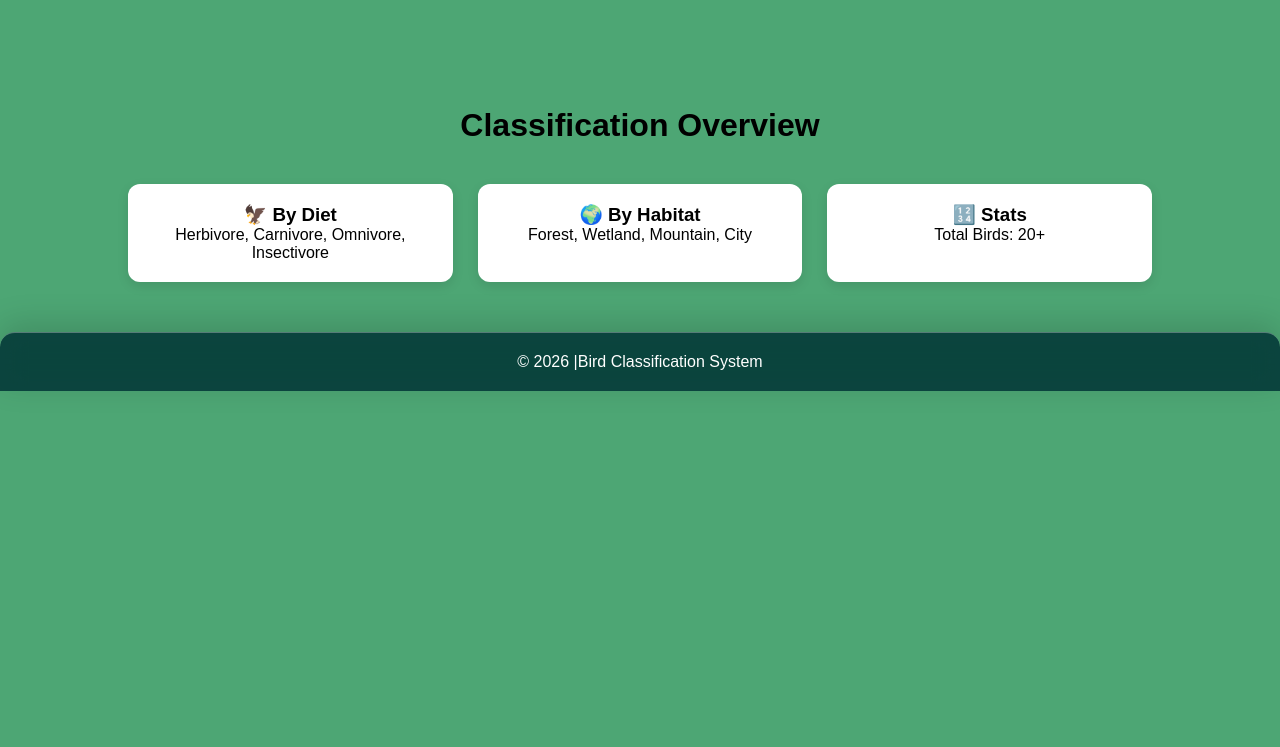
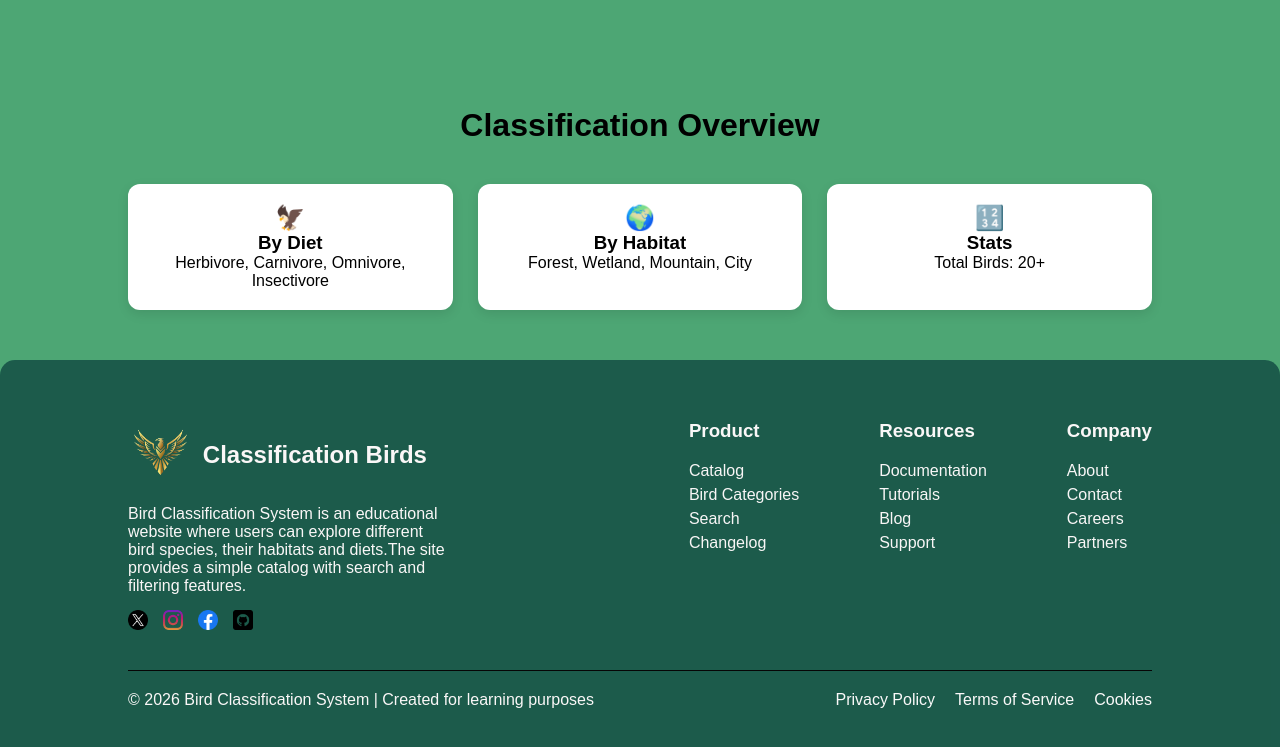
Before and after one commit to Shax200416/bird-website, a plain HTML site: page index.html in a window 1280 px wide. Shown: the part 493-1240 px from the top of the page. Before the commit the page ends 884 px from the top, so only its background shows below. Drawn offline with Linux system fonts and the light colour scheme.

Commit message:
Update site

```diff
--- a/css/style.css
+++ b/css/style.css
@@ -94,6 +94,7 @@ body {
   height:350px;
   overflow:hidden;
   cursor:pointer;
+  border-radius:10px;
 }
 
 .hero-image img{
@@ -147,29 +148,116 @@ body {
   text-align: center;
 }
 
-footer {
-    text-align: center;
-    padding: 20px 0;
-    background: rgba(2, 51, 54, 0.85);
-    backdrop-filter: blur(12px) saturate(120%);
-    -webkit-backdrop-filter: blur(12px) saturate(120%);
-    border-top: 1px solid rgba(255, 255, 255, 0.3);
-    box-shadow: 0 -8px 32px rgba(0, 0, 0, 0.15);
-    border-radius: 15px 15px 0 0;
-
-    color: #fff;
-    font-weight: 500;
-    transition: background 0.3s ease, box-shadow 0.3s ease;
+.footer{
+background: rgba(2, 51, 54, 0.65);
+border-radius:15px 15px 0 0 ;
+padding:60px 10%;
+color:#faf7f7;
 }
 
-footer a {
-    color: #fff;
-    text-decoration: none;
-    transition: color 0.3s ease;
+.footer-top{
+display:flex;
+justify-content:space-between;
+gap:60px;
+margin-bottom:40px;
 }
 
-footer a:hover {
-    color: #4DA674;
+.footer-brand{
+max-width:320px;
+}
+
+.logo-area{
+display:flex;
+align-items:center;
+gap:10px;
+margin-bottom:15px;
+}
+
+.footer-logo{
+height:35px;
+}
+
+.social-icons{
+margin-top:15px;
+display:flex;
+gap:15px;
+}
+
+.social-icons a{
+display:flex;
+align-items:center;
+justify-content:center;
+}
+
+.social-icons img{
+width:20px;
+height:20px;
+}
+.social-icons :hover{
+transition: transform 0.2s, box-shadow 0.2s;
+transform: translateY(-1px);
+box-shadow: 0 1px 0px #023336;
+}
+
+.footer-links{
+display:flex;
+gap:80px;
+}
+
+.footer-links h3{
+margin-bottom:20px;
+}
+
+.footer-links a{
+display:block;
+text-decoration:none;
+color:#f8f6f6;
+margin-bottom:6px;
+}
+
+.footer-links a:hover{
+color:#4DA674;
+}
+
+.footer-bottom{
+border-top:1px solid #060505;
+padding-top:20px;
+display:flex;
+justify-content:space-between;
+align-items:center;
+}
+
+.footer-legal{
+display:flex;
+gap:20px;
+}
+
+.footer-legal a{
+text-decoration:none;
+color:#faf9f9;
+}
+
+.footer-legal a:hover{
+color:#4DA674;
+}
+@media (max-width:768px){
+
+.footer-top{
+flex-direction:column;
+gap:40px;
+}
+
+.footer-links{
+flex-direction:column;
+gap:30px;
+}
+
+.footer-bottom{
+flex-direction:column;
+gap:15px;
+text-align:center;
+}
+
 }
 
 .back-icon {
--- a/index.html
+++ b/index.html
@@ -53,7 +53,8 @@
 		<div class="overview-cards">
 			<a href="catalog.html">
 				<div class="card">
-					<h3>🦅 <span data-i18n="by_diet">By Diet</span></h3>
+					<h1>🦅 </h1>
+					<h3><span data-i18n="by_diet">By Diet</span></h3>
 					<p>
 						<span data-i18n="herbivore">Herbivore</span>,
 						<span data-i18n="carnivore">Carnivore</span>,
@@ -62,7 +63,8 @@
 					</p>
 				</div>
 				<div class="card">
-					<h3>🌍 <span data-i18n="by_habitat">By Habitat</span></h3>
+					<h1>🌍 </h1>
+					<h3><span data-i18n="by_habitat">By Habitat</span></h3>
 					<p>
 						<span data-i18n="forest">Forest</span>,
 						<span data-i18n="wetland">Wetland</span>,
@@ -73,16 +75,79 @@
 		</div>
 
 		<div class="card">
-			<h3>🔢 <span data-i18n="stats">Stats</span></h3>
+			<h1>🔢 </h1>
+			<h3><span data-i18n="stats">Stats</span></h3>
 			<p data-i18n="total_birds">Total Birds: 20+</p>
 		</div>
 		</div>
 	</section>
 
-	<footer>
-		<p>
-			© 2026 |<a href="index.html" data-i18n="site_name">Bird Classification System</a>
-		</p>
+	<footer class="footer">
+
+		<div class="footer-top">
+
+			<div class="footer-brand">
+
+				<div class="logo-area">
+					<img src="img/logo1-removebg-preview.png" class="logo">
+					<h2>Classification Birds</h2>
+				</div>
+
+				<p data-i18n="footer">Bird Classification System is an educational website where users can
+					explore different bird species, their habitats and diets.
+					The site provides a simple catalog with search and filtering features.</p>
+
+				<div class="social-icons">
+					<a href="#"><img src="icons/image copy.png" alt=""></a>
+					<a href="#"> <img src="icons/image.png" alt=""></a>
+					<a href="#"><img src="icons/image copy 2.png" alt=""></a>
+					<a href="#"><img src="icons/image copy 3.png" alt=""></a>
+				</div>
+
+			</div>
+
+			<div class="footer-links">
+
+				<div>
+					<h3>Product</h3>
+					<a href="#">Catalog</a>
+					<a href="#">Bird Categories</a>
+					<a href="#">Search</a>
+					<a href="#">Changelog</a>
+				</div>
+
+				<div>
+					<h3>Resources</h3>
+					<a href="#">Documentation</a>
+					<a href="#">Tutorials</a>
+					<a href="#">Blog</a>
+					<a href="#">Support</a>
+				</div>
+
+				<div>
+					<h3>Company</h3>
+					<a href="#">About</a>
+					<a href="#">Contact</a>
+					<a href="#">Careers</a>
+					<a href="#">Partners</a>
+				</div>
+
+			</div>
+
+		</div>
+
+		<div class="footer-bottom">
+
+			<p>© 2026 Bird Classification System | Created for learning purposes</p>
+
+			<div class="footer-legal">
+				<a href="#">Privacy Policy</a>
+				<a href="#">Terms of Service</a>
+				<a href="#">Cookies</a>
+			</div>
+
+		</div>
+
 	</footer>
 	<div id="overlay"></div>
 
--- a/js/lang.js
+++ b/js/lang.js
@@ -9,6 +9,7 @@ const translations = {
     overview_title: "Classification Overview",
     by_diet: "By Diet",
     by_habitat: "By Habitat",
+    footer:"Bird Classification System is an educational website where users can explore different bird species, their habitats and diets.The site provides a simple catalog with search and filtering features.",
     languages: "Languages",
     stats: "Stats",
     total_birds: "Total Birds: 20+",
@@ -71,6 +72,7 @@ const translations = {
     overview_title: "Обзор классификации",
     by_diet: "По питанию",
     by_habitat: "По среде обитания",
+    footer:"Система классификации птиц — это образовательный веб-сайт, где пользователи могут изучать различные виды птиц, их среду обитания и рацион питания. Сайт предоставляет простой каталог с функциями поиска и фильтрации.",
     languages: "Языки",
     stats: "Статистика",
     total_birds: "Всего птиц: 20+",
@@ -135,6 +137,7 @@ const translations = {
     by_habitat: "Жашоо чөйрөсү боюнча",
     languages: "Тилдер",
     stats: "Статистика",
+    footer:"Канаттууларды классификациялоо системасы – бул билим берүү веб-сайты, анда колдонуучулар канаттуулардын ар кандай түрлөрүн, алардын жашаган жерлерин жана диеталарын изилдей алышат. Сайт издөө жана чыпкалоо функциялары менен жөнөкөй каталогду камсыз кылат.",
     total_birds: "Бардык канаттуулар: 20+",
     your_name: "Сиздин атыңыз",
     site_name: "Канаттуулар классификациясы",
```
Also changed, not shown: icons/image copy 2.png (added), icons/image copy 3.png (added), icons/image copy.png (added), icons/image.png (added).
